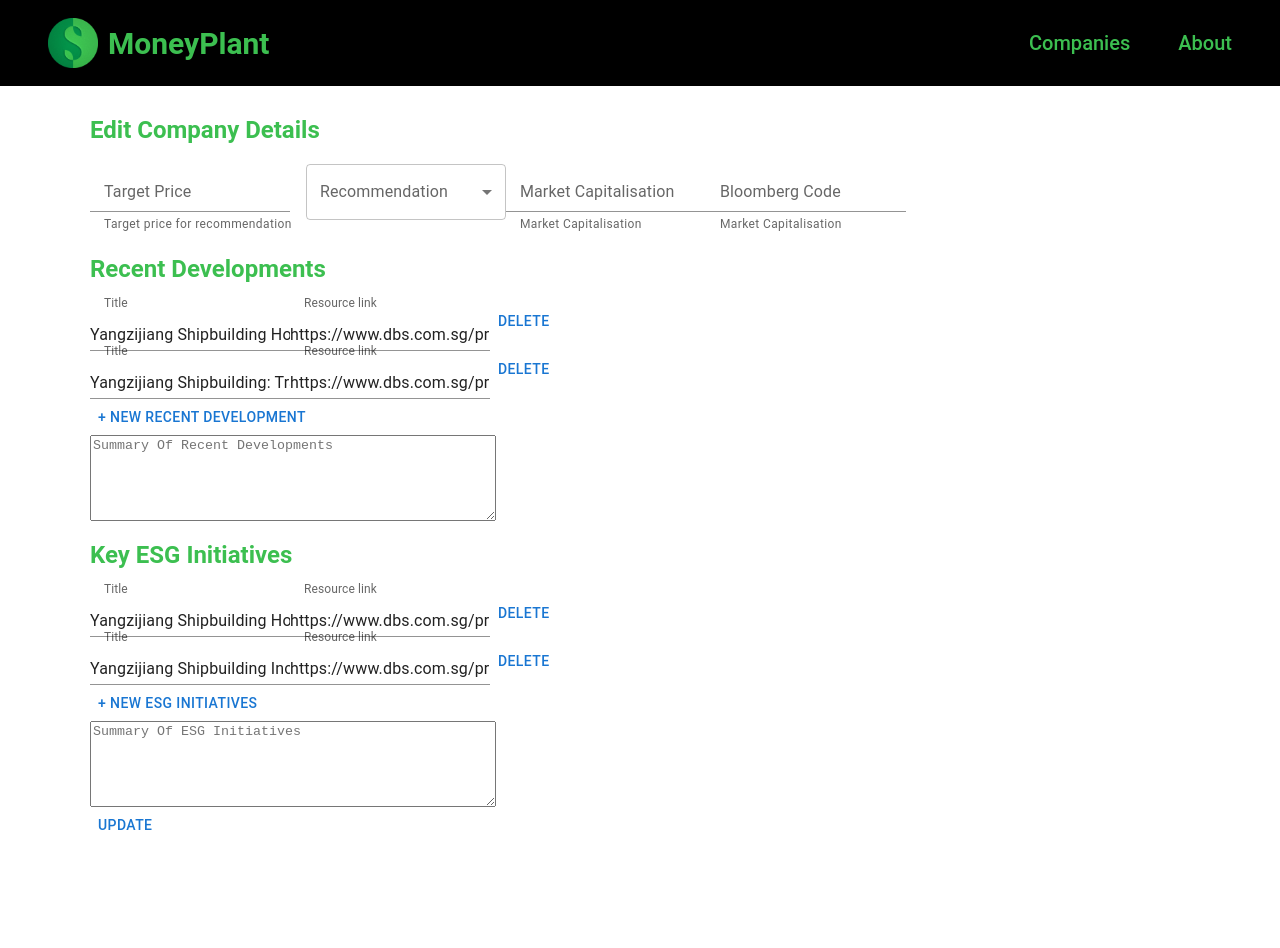
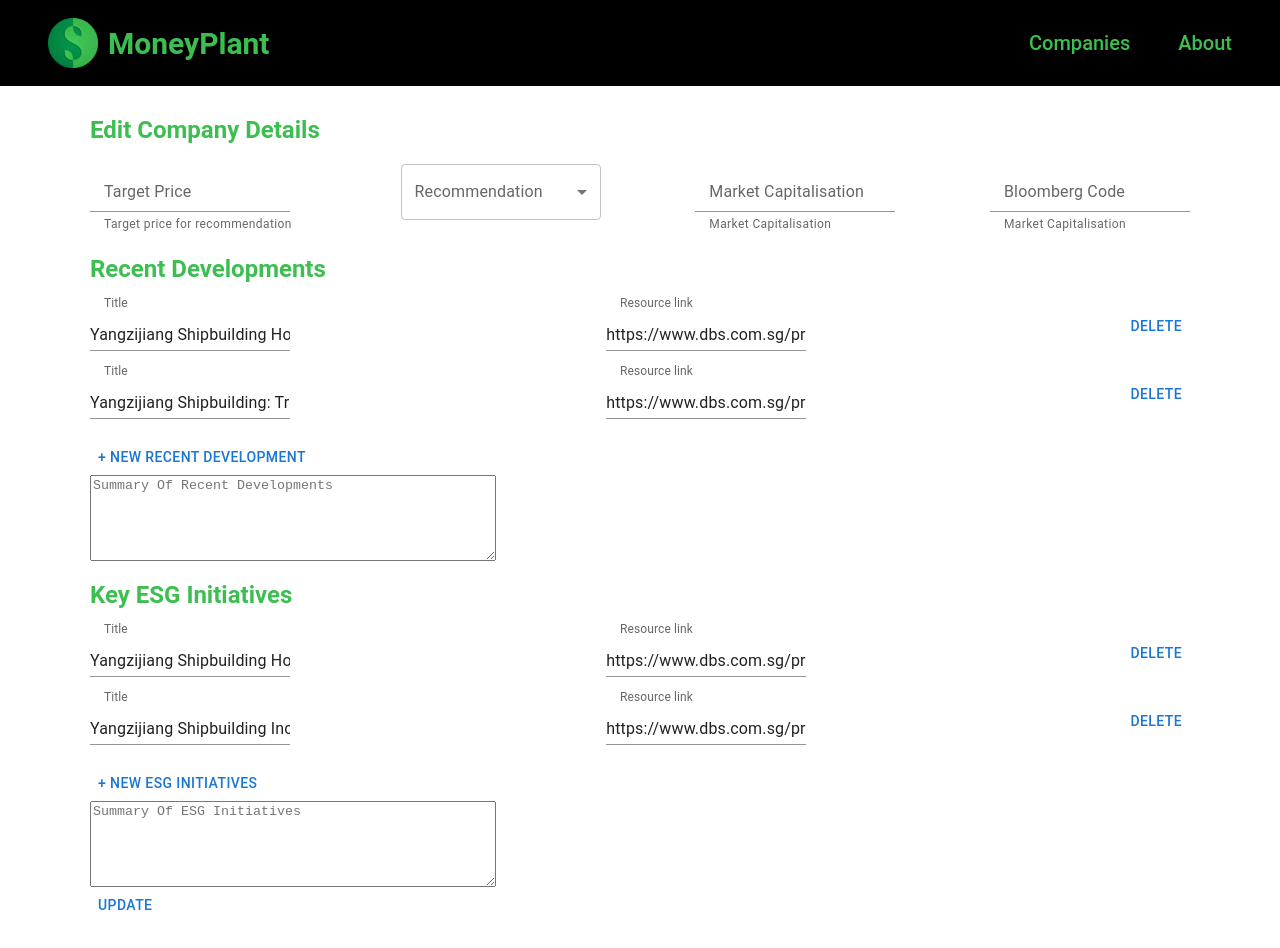
Before and after one commit to kyun99/CitiHackOverflow2022_JJYK, a React (Create React App) app in the folder client/: page /banker/edit in a window 1280 px wide. Shown: the top 948 px of the page. Before the commit the page ends 892 px from the top, so only its background shows below. Built offline with nearby package versions, Linux system fonts and the light colour scheme; the HTML template or start-up script is replaced by a standard one.

Commit message:
spaced the text input fields and prevented overlapping of placeholders for EditCompany

```diff
--- a/client/src/components/EditCompany.js
+++ b/client/src/components/EditCompany.js
@@ -89,12 +89,16 @@
 
   return <Fragment>
     <h2>Edit Company Details</h2>
-    <form onSubmit={handleSubmit} align='left'>
+    <form onSubmit={handleSubmit} align='left' className="form1">
+      <div style={{display:'flex', flexDirection:'row', justifyContent:'space-between', marginBottom:'20px'}}>
+      <div>
       <FormControl>
         <InputLabel htmlFor="targetprice">Target Price</InputLabel>
         <Input id="targetprice" aria-describedby="targetprice-helper" sx={inputSx} />
         <FormHelperText id="targetprice-helper">Target price for recommendation</FormHelperText>
       </FormControl>
+      </div>
+      <div>
       <FormControl size='large'>
         <InputLabel id="recommendation-label">Recommendation</InputLabel>
         <Select
@@ -108,29 +112,41 @@
           <MenuItem value={30}>Hold</MenuItem>
         </Select>
       </FormControl>
+      </div>
+      <div>
       <FormControl>
         <InputLabel htmlFor="marketcap">Market Capitalisation</InputLabel>
         <Input id="marketcap" aria-describedby="marketcap-helper" sx={inputSx} />
         <FormHelperText id="marketcap-helper">Market Capitalisation</FormHelperText>
       </FormControl>
+      </div>
+      <div>
       <FormControl>
         <InputLabel htmlFor="bloombergcode">Bloomberg Code</InputLabel>
         <Input id="bloombergcode" aria-describedby="bloombergcode-helper" sx={inputSx} />
         <FormHelperText id="bloombergcode-helper">Market Capitalisation</FormHelperText>
       </FormControl>
+      </div>
+      </div>
       <Grid>
         <h2>Recent Developments</h2>
         {recentDevelopments.map((item, index) => (
           <Grid>
+            <div style={{display:'flex', flexDirection:'row', justifyContent:'space-between', marginBottom:'20px'}}>
+              <div>
               <FormControl>
                 <InputLabel htmlFor="bloombergcode">Title</InputLabel>
-              <Input id="bloombergcode" aria-describedby="bloombergcode-helper" defaultValue={item.title} sx={inputSx} />
+                <Input id="bloombergcode" aria-describedby="bloombergcode-helper" defaultValue={item.title} sx={inputSx} label="" />
               </FormControl>
+              </div>
+              <div>
               <FormControl>
                 <InputLabel htmlFor="bloombergcode">Resource link</InputLabel>
-              <Input id="bloombergcode" aria-describedby="bloombergcode-helper" defaultValue={item.link} sx={inputSx} />
+                <Input id="bloombergcode" aria-describedby="bloombergcode-helper" defaultValue={item.link} sx={inputSx} label="" />
               </FormControl>
+              </div>
               <Button onClick={() => removeRecentDevelopment(index)}>Delete</Button>
+            </div>
           </Grid>
         ))}
         <Grid>
@@ -142,20 +158,26 @@
         </FormControl>
         <h2>Key ESG Initiatives</h2>
         {esgInitiatives.map((item, index) => (
-          <Grid container>
+          <Grid>
+            <div style={{display:'flex', flexDirection:'row', justifyContent:'space-between', marginBottom:'20px'}}>
+              <div>
               <FormControl>
                 <InputLabel htmlFor="bloombergcode">Title</InputLabel>
                 <Input id="bloombergcode" aria-describedby="bloombergcode-helper" defaultValue={item.title} sx={inputSx} />
               </FormControl>
+              </div>
+              <div>
               <FormControl>
                 <InputLabel htmlFor="bloombergcode">Resource link</InputLabel>
                 <Input id="bloombergcode" aria-describedby="bloombergcode-helper" defaultValue={item.link} sx={inputSx} />
               </FormControl>
+              </div>
               <Button onClick={() => removeEsgInitiatives(index)}>Delete</Button>
+            </div>
           </Grid>
         ))}
         <Grid>
-          <Button onClick={addRecentDevelopments}>+ New ESG Initiatives</Button>
+          <Button onClick={addEsgInitiatives}>+ New ESG Initiatives</Button>
         </Grid>
         <Grid>
         <FormControl>
```
Also changed, not shown: client/src/App.css (line endings or trailing spaces). Lines whose indentation alone changed are shown as unchanged.
